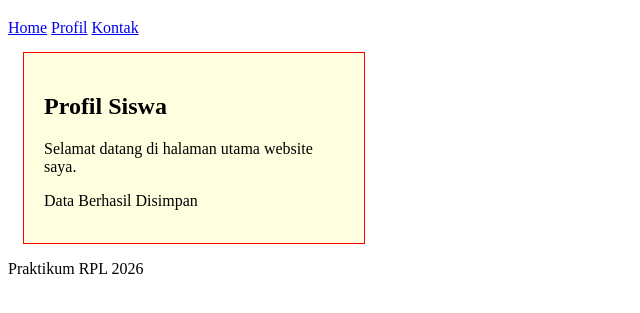
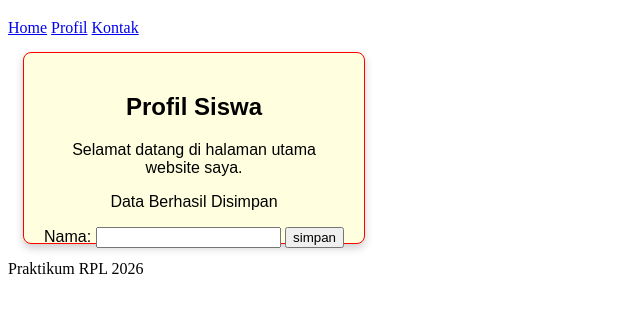
Before and after one commit to inggritanindya-star/praktikum-kolaborasi, a plain HTML site: page index.html in a window 1280 px wide. Shown: the part 61-374 px from the top of the page, without its empty margins (0-640 px from the left). Drawn offline with Linux system fonts and the light colour scheme.

```diff
--- a/index.html
+++ b/index.html
@@ -22,7 +22,14 @@
                 <p>Selamat datang di halaman utama website saya.</p>
 
                 <p id="pesanStatus">Sedang Memuat...</p>
-            </article>
+
+    <form id="formNama">
+        <label for="inputNama">Nama:</label>
+         <input type="text" id="inputNama" required>
+         <button type="submit">simpan</button>
+         </form>
+         </article>
+
         </section>
     </main>
     <footer>
@@ -32,6 +39,17 @@
         document.getElementById("judulUtama").innerText = "Selamat Datang Siswa";
 
         document.getElementById("pesanStatus").innerText = "Data Berhasil Disimpan";
+
+        document.getElementById("formNama").addEventListener("submit", function (e) {
+            e.preventDefault();
+            const nama = document.getElementById("inputNama").value.trim();
+            if (nama === "") {
+                document.getElementById("pesanStatus").innerText = "nama tidak boleh kosong"
+                return;
+            }
+            document.getElementById("judulUtama").innerText = "Selamat Datang, " + nama;
+            document.getElementById("pesanStatus").innerText = "Data Berhasil Disimpan";
+        });
     </script>
 </body>
 </html>
--- a/style.css
+++ b/style.css
@@ -3,6 +3,11 @@
     background-color: lightgray;
     padding: 20px;
     border: 2px solid blue;
+    border-radius: 12px;
+    box-shadow: 0 4px 8px rgba(0, 0, 0, 0.2);
+    font-family: Arial, sans-serif;
+    text-align: center;
+    margin: 20px auto;
 }
 
 #kotak-pesan {
@@ -10,4 +15,6 @@
     background-color: lightyellow;
     margin: 15px;
     border: 1px solid red;
+    border-radius: 8px;
+    font-family: Arial, sans-serif;
 }
```
